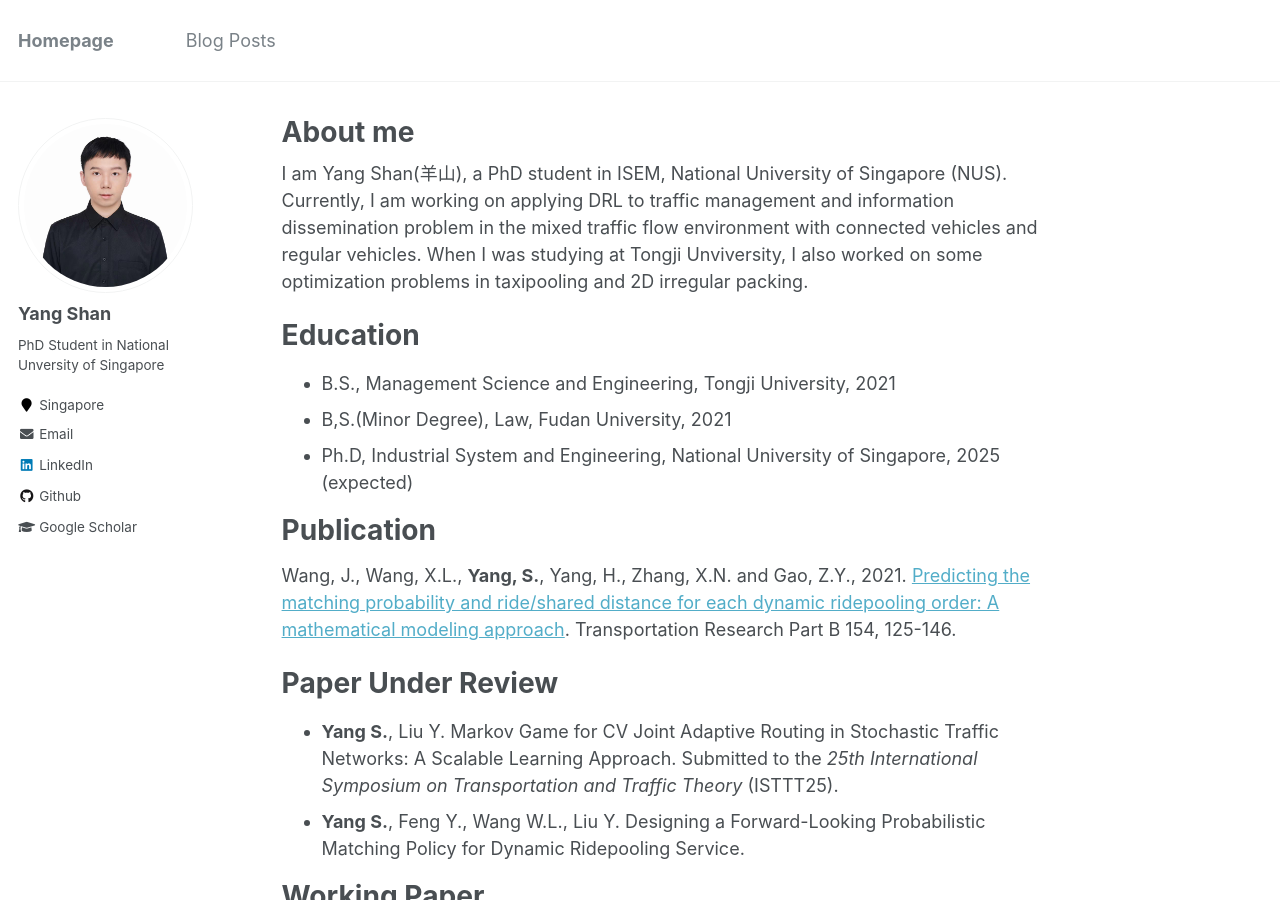
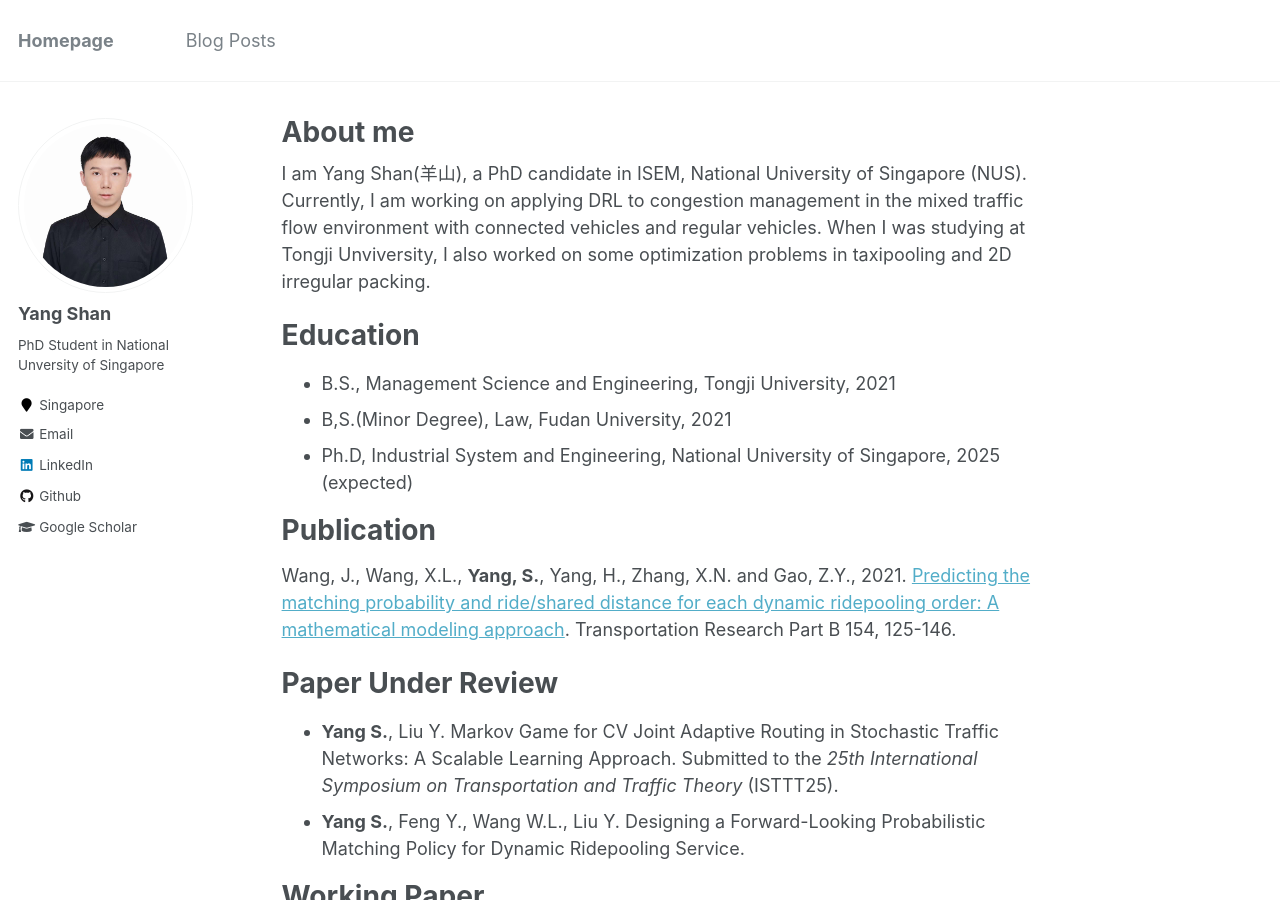
Before and after one commit to seanys/seanys.github.io, a Jekyll site: the page built from _pages/about.md, in a window 1280 px wide and 900 px high. Built offline with Jekyll 4.4.1, drawn with Linux system fonts in a browser that asks for light colours.

Commit message:
Update about.md

```diff
--- a/_pages/about.md
+++ b/_pages/about.md
@@ -8,7 +8,7 @@ redirect_from:
   - /about.html
 ---
 
-I am Yang Shan(羊山), a PhD student in ISEM, National University of Singapore (NUS). Currently, I am working on applying DRL to traffic management and information dissemination problem in the mixed traffic flow environment with connected vehicles and regular vehicles. When I was studying at Tongji Unviversity, I also worked on some optimization problems in taxipooling and 2D irregular packing.
+I am Yang Shan(羊山), a PhD candidate in ISEM, National University of Singapore (NUS). Currently, I am working on applying DRL to congestion management in the mixed traffic flow environment with connected vehicles and regular vehicles. When I was studying at Tongji Unviversity, I also worked on some optimization problems in taxipooling and 2D irregular packing.
 
 Education
 ======
```
